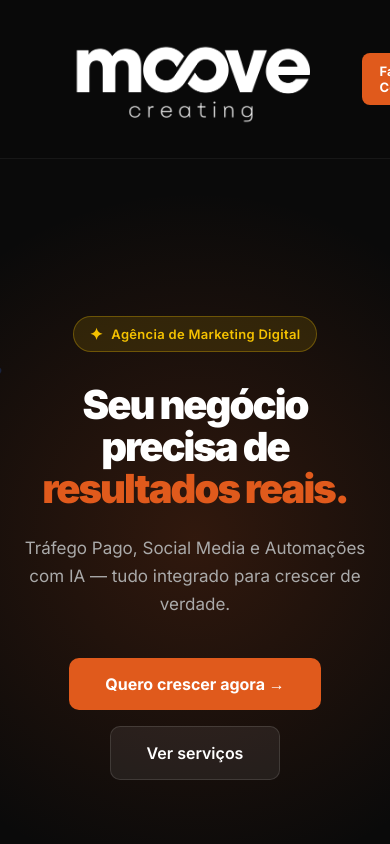
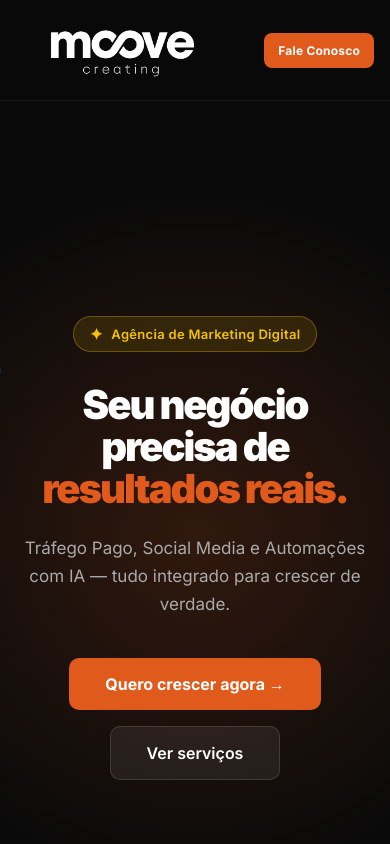
Before and after one commit to moovecreating-web/claude, a plain HTML site: page site/index.html in a window 390 px wide. Shown: the top 844 px of the page. Drawn offline with Linux system fonts and the light colour scheme.

Commit message:
Fix navbar mobile: button no longer cut off

```diff
--- a/site/index.html
+++ b/site/index.html
@@ -60,8 +60,9 @@
     }
     .navbar-cta:hover { background: var(--orange-light); }
     @media (max-width: 600px) {
-      .navbar { padding: 14px 20px; }
-      .navbar-cta { font-size: 13px; padding: 10px 18px; }
+      .navbar { padding: 10px 16px; }
+      .navbar-logo img { height: 80px; }
+      .navbar-cta { font-size: 12px; padding: 10px 14px; white-space: nowrap; flex-shrink: 0; }
     }
 
     body { padding-top: 150px; }
```
